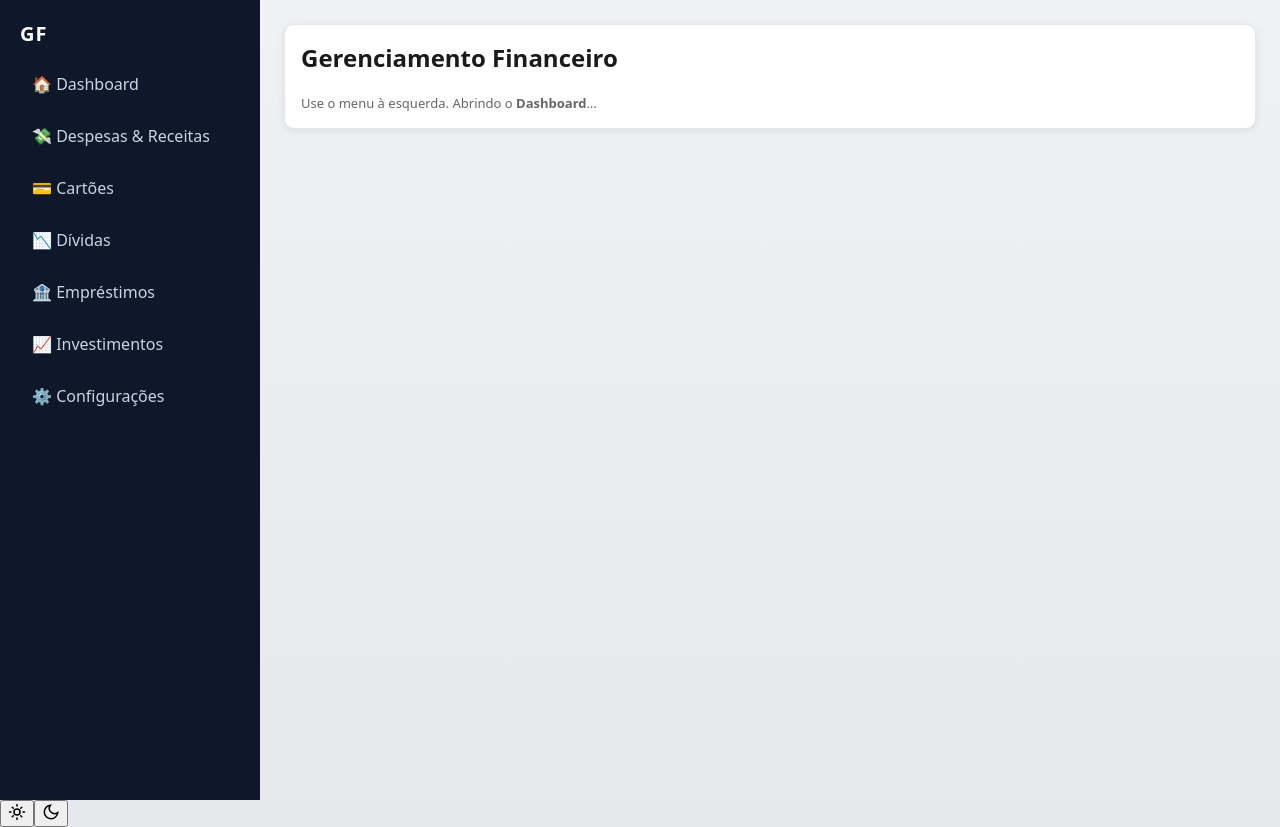
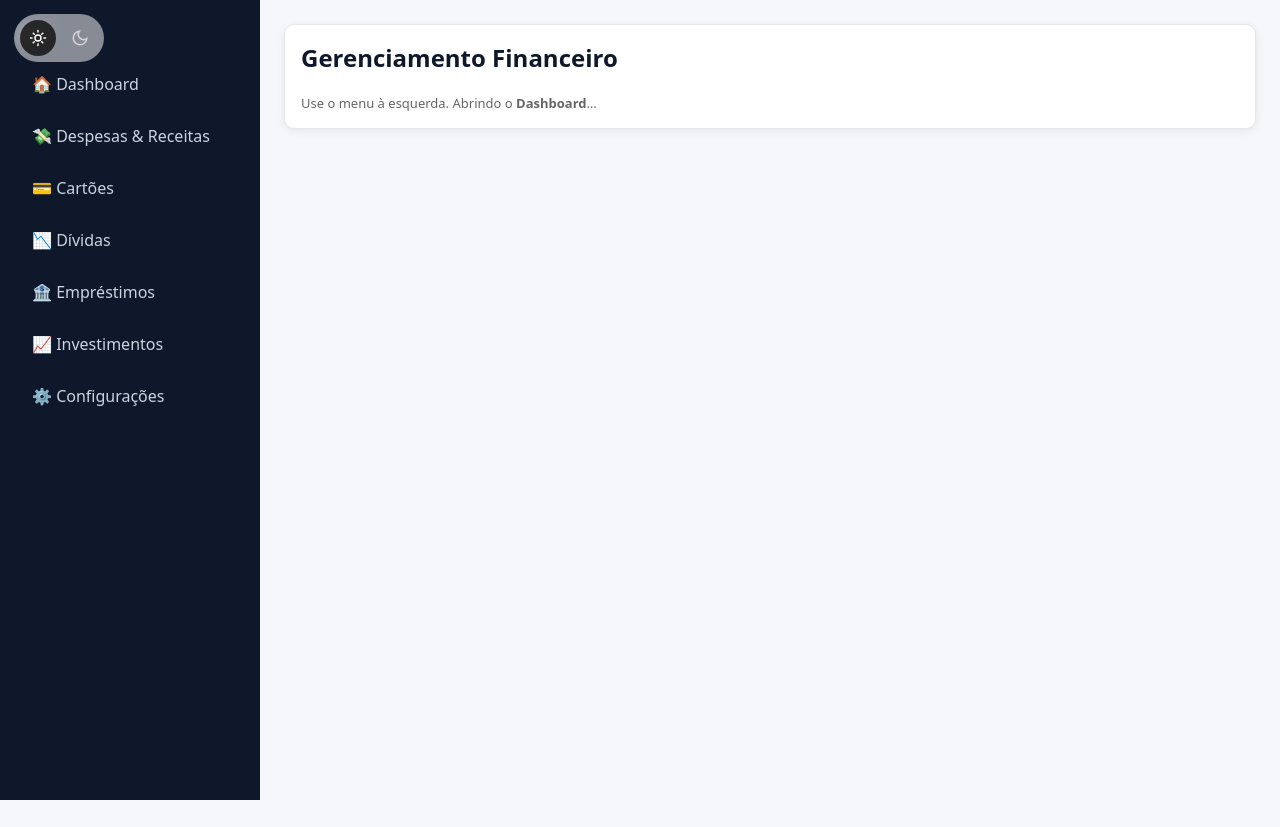
Before and after one commit to Ivanmonteiro-create/gerenciamentofamiliar.site, a Next.js app: page / in a window 1280 px wide. After the commit the page ends 800 px from the top, so only its background shows below. Built offline with nearby package versions, Linux system fonts and the light colour scheme.

Commit message:
Update globals.css

```diff
--- a/app/globals.css
+++ b/app/globals.css
@@ -111,3 +111,58 @@ body.theme-dark .small {
 
 /* Gráficos (SVG) */
 body.theme-dark svg text { fill: #e7e9ec; }
+/* ====== Toggle de Tema (fixo na lateral) ====== */
+.theme-toggle{
+  position: fixed;
+  left: 14px;            /* encaixa na faixa escura da esquerda */
+  top: 14px;
+  z-index: 60;
+  display: flex;
+  gap: 6px;
+  padding: 6px;
+  border-radius: 9999px;
+  background: color-mix(in oklab, var(--gf-surface, #0b1220) 50%, transparent);
+  /* leve vidro, sem borda */
+  backdrop-filter: blur(8px);
+}
+
+.theme-toggle__btn{
+  width: 36px;
+  height: 36px;
+  display: grid;
+  place-items: center;
+  border: none;
+  background: transparent;
+  color: oklch(0.92 0 0 / 0.85);     /* ícone claro por cima do fundo escuro */
+  border-radius: 9999px;
+  cursor: pointer;
+  transition: transform .15s ease, background-color .15s ease, color .15s ease;
+  outline: none;
+}
+.theme-toggle__btn:hover{ transform: translateY(-1px); }
+.theme-toggle__btn.is-active{
+  background: oklch(0.22 0 0 / .9);  /* realce sutil */
+  color: white;
+}
+
+/* ====== Paleta leve/escura via data-theme no <html> ====== */
+html[data-theme="light"]{
+  --gf-bg: #f6f7fb;         /* o “neutro suave” que você curtiu */
+  --gf-surface: #ffffff;
+  --gf-text: #0f172a;
+}
+html[data-theme="dark"]{
+  --gf-bg: #0b1220;
+  --gf-surface: #111827;
+  --gf-text: #e5e7eb;
+}
+
+/* Aplica variáveis sem quebrar seu layout atual */
+body{ background: var(--gf-bg); color: var(--gf-text); }
+.card, .panel, .box{
+  background: var(--gf-surface);
+  color: var(--gf-text);
+}
+
+/* Se usar charts canvases, mantenha fundo transparente */
+canvas{ background: transparent; }
```
